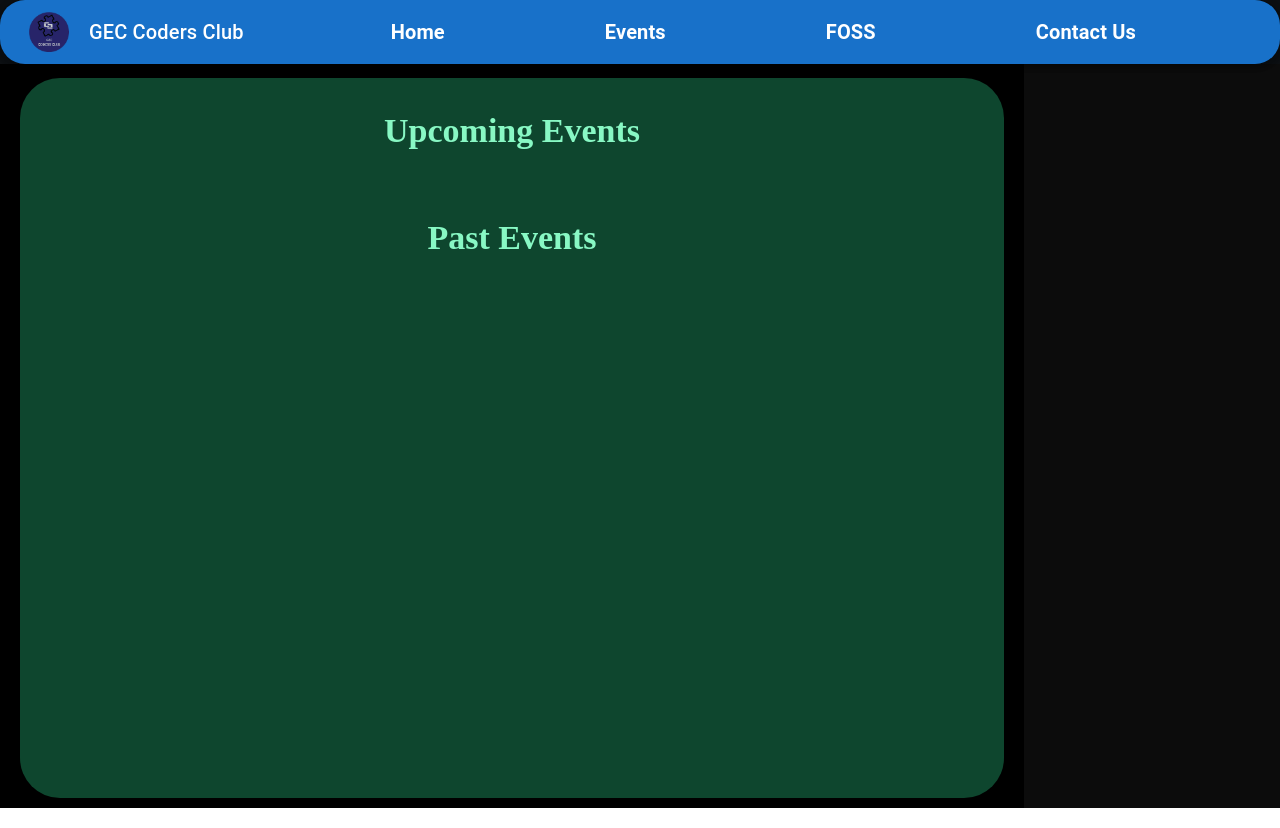
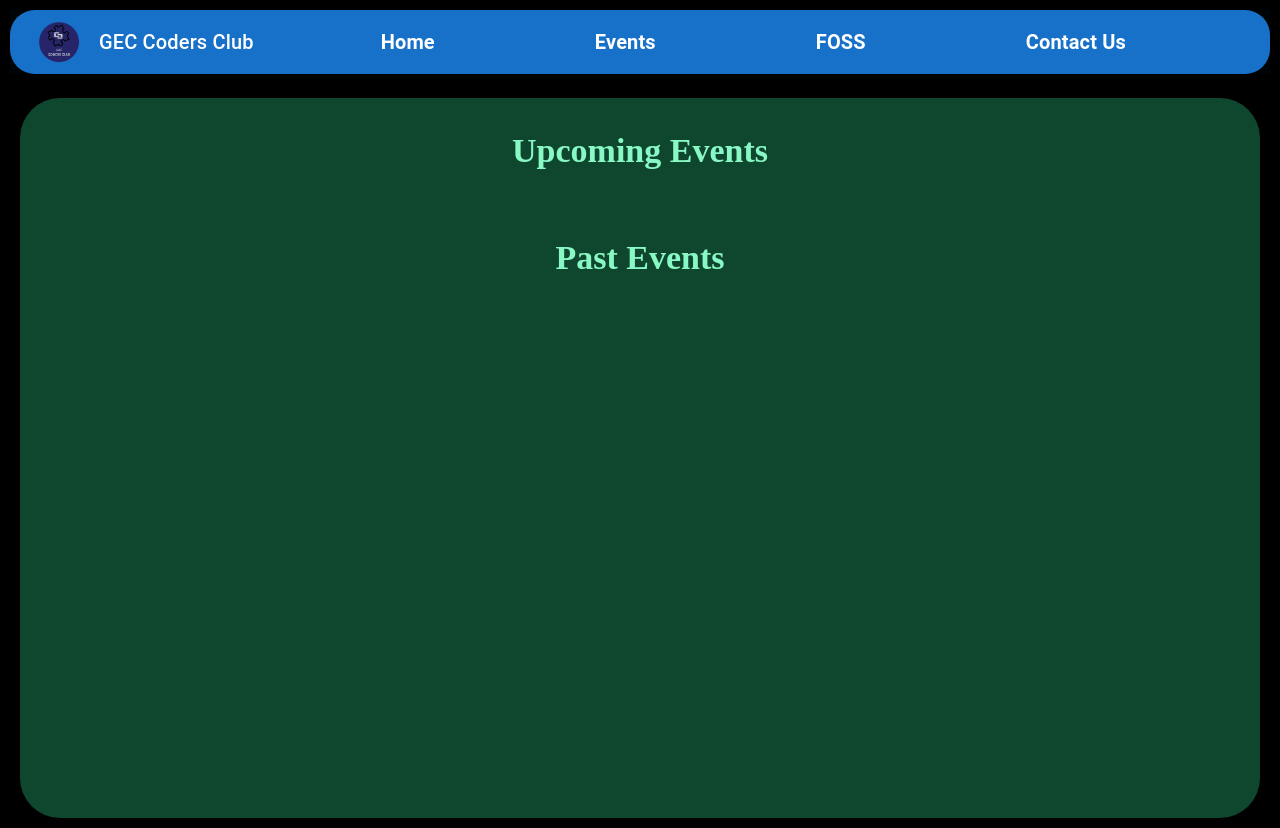
Before and after one commit to Engicos-Coders-Club/club-official-website, a React (Create React App) app: page /Events in a window 1280 px wide. Built offline with nearby package versions, Linux system fonts and the light colour scheme.

Commit message:
Modified header design

```diff
--- a/src/App.css
+++ b/src/App.css
@@ -1,13 +1,13 @@
 .Appcontainer {
     display: flex;
     flex-wrap: wrap;
-    width: 100%;
     height: 100%;
-    background-color: #0c0c0c;
+    background-color: #000000;
 }
 
 .Appcontent {
-    width: 80%;
+    position: relative;
+    width: 100%;
     height: 100%;
 }
 
--- a/src/components/ContactUs/ContactUs.js
+++ b/src/components/ContactUs/ContactUs.js
@@ -1,4 +1,4 @@
-// // ContactUs members : 1. Prarthana, 2.Ibtisam, 3. Nandaj, 4.Ayman
+
 
 import React, { useState, useEffect } from "react";
 
--- a/src/components/Events/Events.js
+++ b/src/components/Events/Events.js
@@ -1,4 +1,3 @@
-// // Events members : 1. Prarthana, 2.Ibtisam, 3. Nandaj, 4.Ayman
 
 import React, { useState, useEffect } from "react";
 
--- a/src/components/FOSS/FOSS.js
+++ b/src/components/FOSS/FOSS.js
@@ -1,4 +1,3 @@
-// Team Members : 1. Aizaz, 2.Pradhnesh, 3. Sahil
 
 import React, { useState, useEffect } from "react";
 
--- a/src/components/Header/Header.css
+++ b/src/components/Header/Header.css
@@ -1,6 +1,6 @@
 .header {
-    width: 100vw;
     /* background-color: rgb(0, 0, 0); */
+        margin: 10px;
 }
 
 .app-bar {
--- a/src/components/Home/Home.css
+++ b/src/components/Home/Home.css
@@ -1,5 +1,4 @@
 .Home {
-    background-color: black;
-    width: 100vw;
+    background-color: rgb(0, 0, 0);
     height: 200vh;
 }
--- a/src/components/Team/Team.js
+++ b/src/components/Team/Team.js
@@ -1,4 +1,3 @@
-// // Team members : 1. Prarthana, 2.Ibtisam, 3. Nandaj, 4.Ayman
 
 import React, { useState, useEffect } from "react";
 
```
